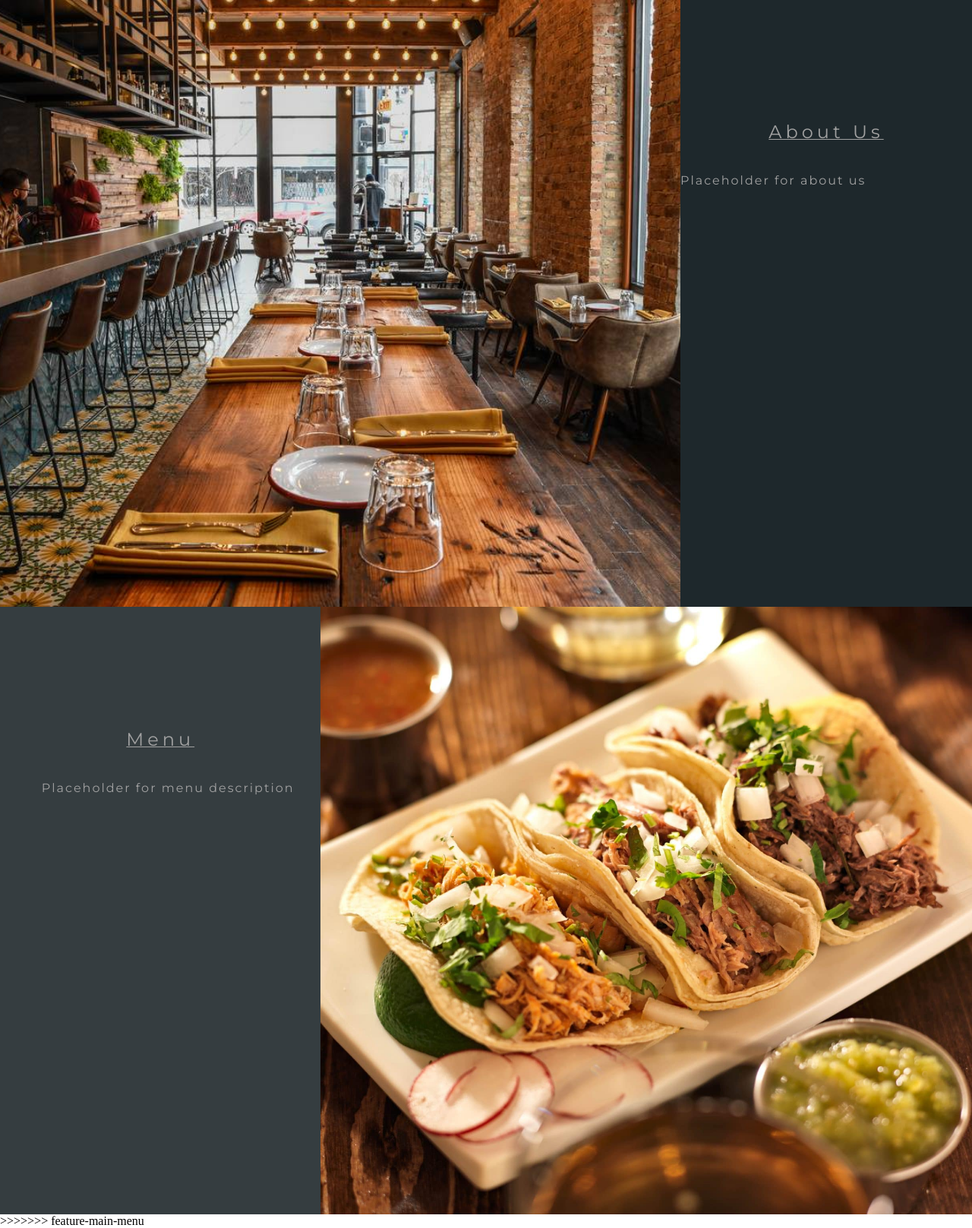
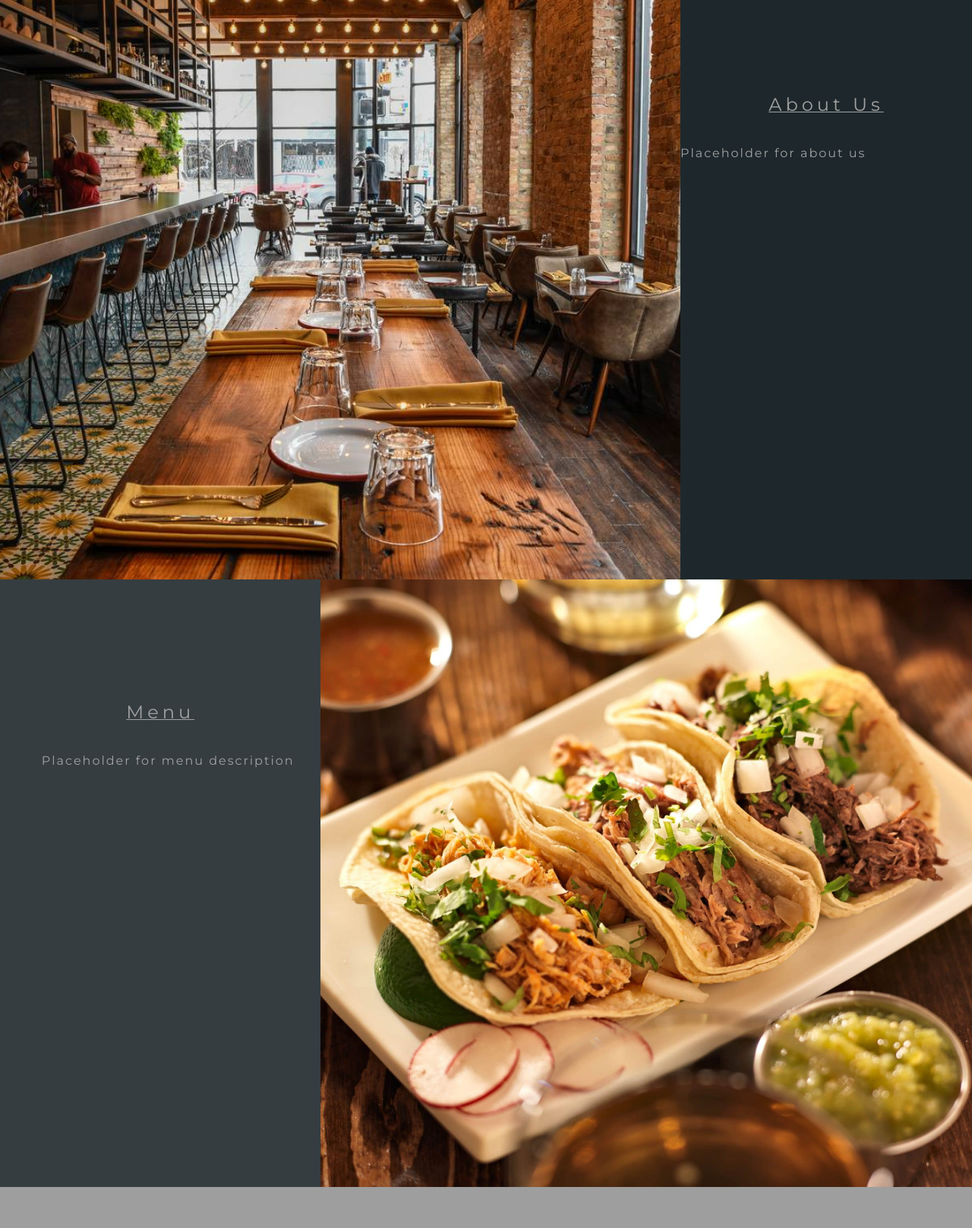
Before and after one commit to XLmT09/RestrauntApplication, a Django app: page / in a window 1280 px wide. Shown: the part 3237-4854 px from the top of the page at 76% size. After the commit the page ends 4800 px from the top, so only its background shows below. Run offline with Django 4.2, Linux system fonts and the light colour scheme.

Commit message:
Removes text that was not inteded on being pushed

```diff
--- a/project/project/templates/homePage.html
+++ b/project/project/templates/homePage.html
@@ -1,29 +1,20 @@
 {% extends "base.html" %} {% block content %} {% load static %}
-<<<<<<< HEAD
-=======
 <!DOCTYPE html>
->>>>>>> feature-main-menu
 <html lang="en">
   <head>
     <meta charset="UTF-8" />
     <meta http-equiv="X-UA-Compatible" content="IE=edge" />
     <meta name="viewport" content="width=device-width, initial-scale=1.0" />
 
-<<<<<<< HEAD
-    <title>Home</title>
-
-    <link rel="stylesheet" href="/static/css/styles.css" />
-=======
     <title>Document</title>
     <link rel="stylesheet" href="{% static 'css/styles.css' %}" />
->>>>>>> feature-main-menu
     <link
       rel="stylesheet"
       href="//fonts.googleapis.com/css?family=Montserrat"
     />
   </head>
   <body>
-<<<<<<< HEAD
+
     <div>
       <meta charset="UTF-8" />
       <meta http-equiv="X-UA-Compatible" content="IE=edge" />
@@ -103,7 +94,7 @@
     </div>
   </body>
 </html>
-=======
+
     <div class="bg">
       <div class="navbar">
         {% if user.is_authenticated %}
@@ -170,5 +161,5 @@
   </body>
 </html>
 
->>>>>>> feature-main-menu
+
 {% endblock content %}
```
